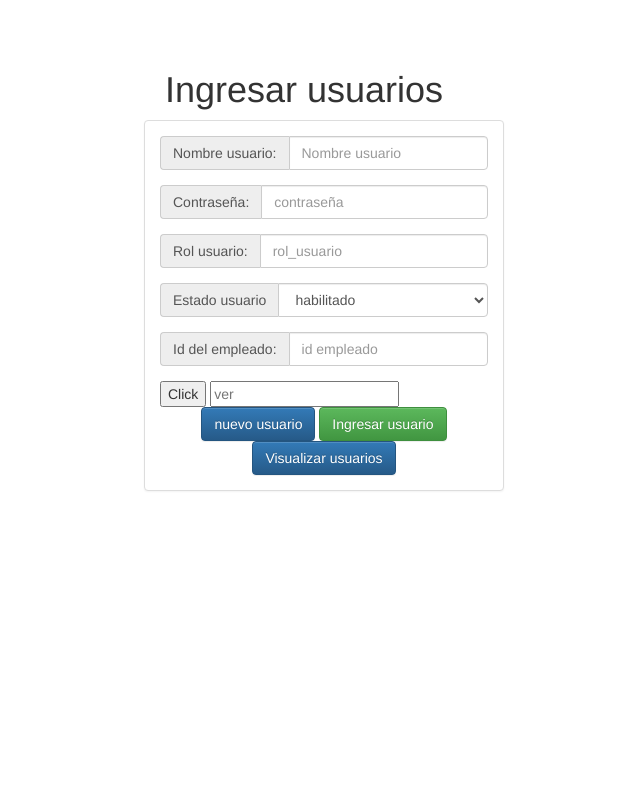
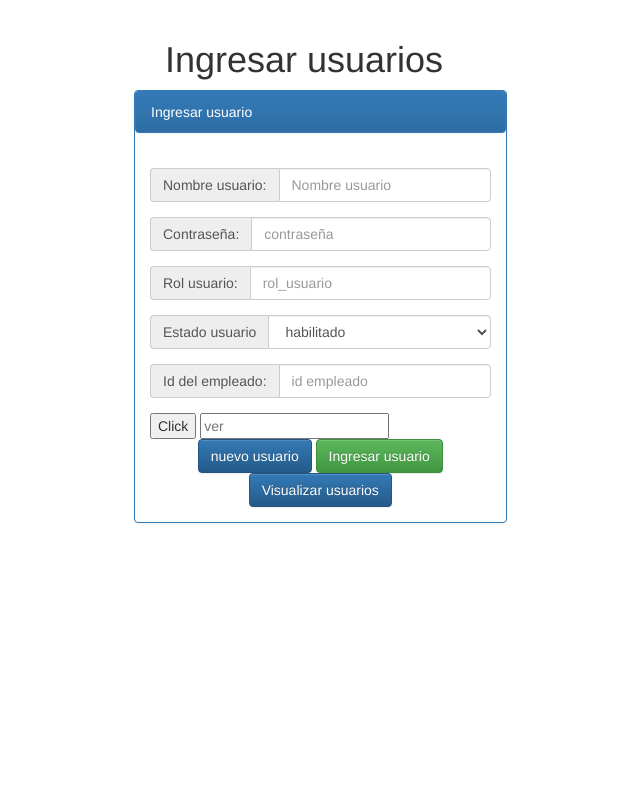
Before and after one commit to AlejandroFuentesHernandez/proyectovideojuegosvacio, a CodeIgniter app: page /proyectovideojuegosvacio/index.php/datos_usuario/index in a window 1280 px wide. Shown: the whole page, without its empty margins (336-976 px from the left). Run offline with CodeIgniter, Linux system fonts and the light colour scheme; data that the repository does not hold is empty.

Commit message:
borde
borde
url-include

```diff
--- a/application/views/datos_usuarios_view.php
+++ b/application/views/datos_usuarios_view.php
@@ -16,18 +16,19 @@ include 'url_include.php';
 	<meta charset="utf-8">
 	<script src="<?php echo base_url();?>/js/Script_datosu.js"></script>
 </head>
-<body>
-		<div class="container-fluid" style="padding-right: 50px; padding-left: 50px; padding-top: 50px; padding-bottom: 50px;">
+<body style="padding:20px">
+		<div class="container-fluid">
 			<div class="row">
 				<div class="col-md-12 text-center">
 					<h1>Ingresar usuarios</h1>
 				</div>
 			</div>
 			<!--columna2-->
-			<div class="row" style="padding-left: 430px;">
+			<div class="row" style="padding-left: 435px;">
 				<!-- parte 2 -->
 				<div class="col-md-6">
-					<div class="panel panel-default">
+					<div class="panel panel-primary">
+						<div class="panel panel-heading">Ingresar usuario</div>
 						<!--<div class="panel-heading" -->
 						<!-- cuerpo -->
 						<div class="panel-body">
--- a/application/views/url_include.php
+++ b/application/views/url_include.php
@@ -1,4 +1,5 @@
-<script src="https://code.jquery.com/jquery-3.3.1.js"
+<script
+  src="https://code.jquery.com/jquery-3.3.1.js"
   integrity="sha256-2Kok7MbOyxpgUVvAk/HJ2jigOSYS2auK4Pfzbm7uH60="
   crossorigin="anonymous"></script>
     <!-- Bootstrap CDN -->
```
Also changed, not shown: application/views/datos_empleados_view.php (+5 -4 lines).
